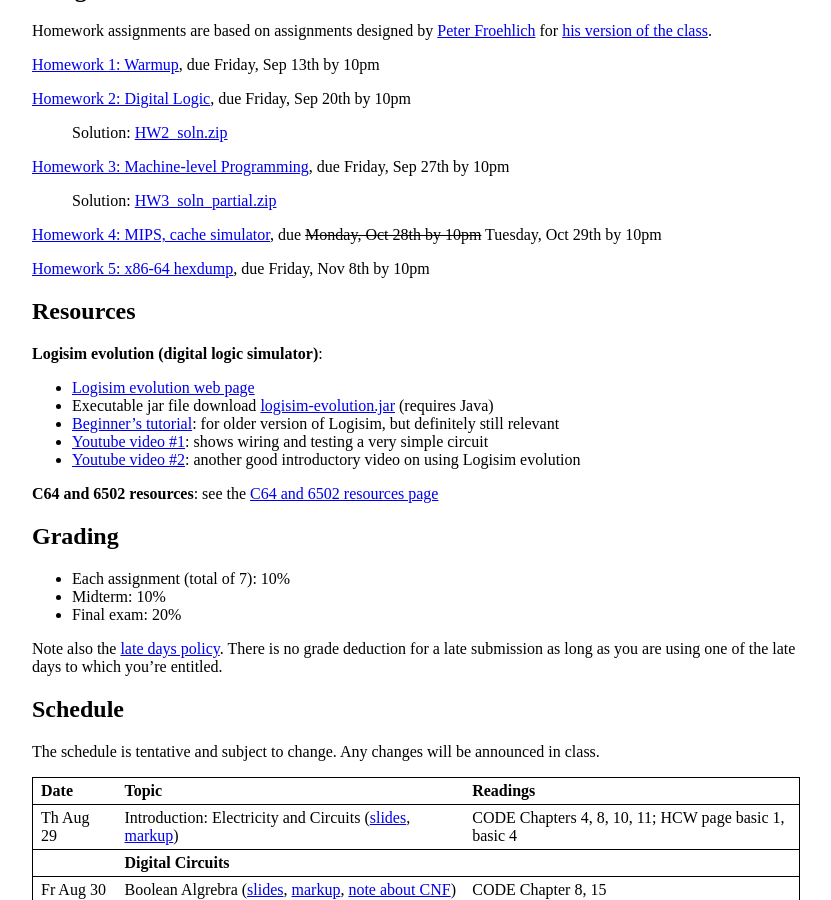
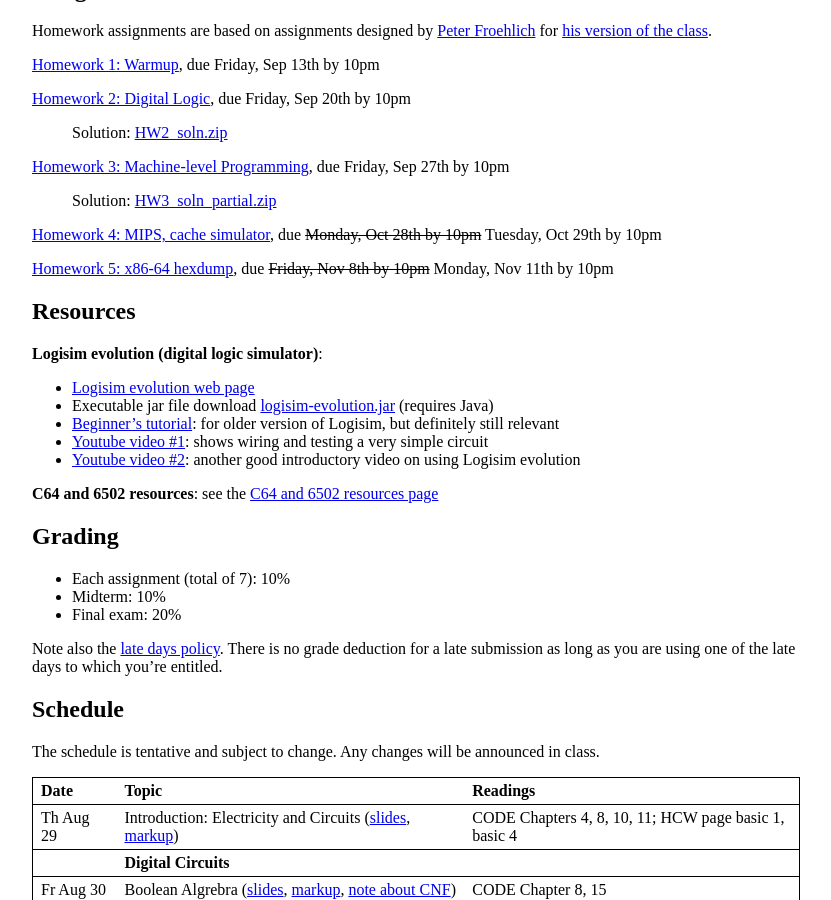
Before and after one commit to jhucsf/fall2019, a Jekyll site: the page built from index.md, in a window 1280 px wide and 900 px high, scrolled down 432 px. Shown: the whole window, without its empty margins (224-1055 px from the left). Built offline with Jekyll 4.4.1, drawn with Linux system fonts in a browser that asks for light colours.

Commit message:
extend deadline for hw5

```diff
--- a/index.md
+++ b/index.md
@@ -34,7 +34,7 @@ Homework assignments are based on assignments designed by [Peter Froehlich](http
 
 [Homework 4: MIPS, cache simulator](hw/hw4.html), due <strike>Monday, Oct 28th by 10pm</strike> Tuesday, Oct 29th by 10pm
 
-[Homework 5: x86-64 hexdump](hw/hw5.html), due Friday, Nov 8th by 10pm
+[Homework 5: x86-64 hexdump](hw/hw5.html), due <strike>Friday, Nov 8th by 10pm</strike> Monday, Nov 11th by 10pm
 
 ## Resources
 
```
Also changed, not shown: hw/hw5.md (+1 -1 lines).
